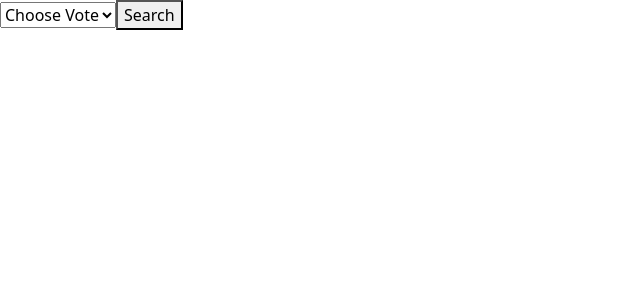
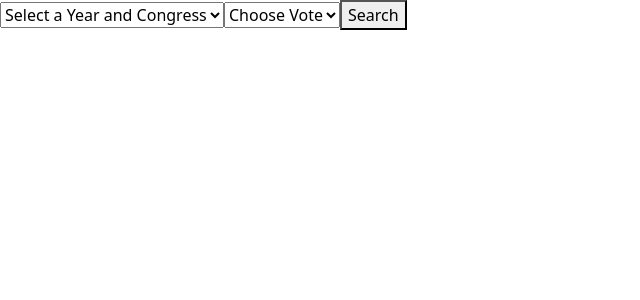
Before and after one commit to krause-matt/senate-vote-comparator-api, a React (Create React App) app: page / in a window 1280 px wide. Shown: the top 300 px of the page, without its empty margins (0-640 px from the left). Built offline with nearby package versions, Linux system fonts and the light colour scheme.

Commit message:
Added 2nd dropdown for selection of which year/congress/session the use would like to search for

```diff
--- a/src/components/App.js
+++ b/src/components/App.js
@@ -2,38 +2,125 @@ import React, {useState, useEffect} from "react"
 import propublica from "../api/propublica"
 
 const App = () => {
+  const [title, setTitle] = useState("")
   const [description, setDescription] = useState("")
   const [rollCall, setRollCall] = useState(null)
+  const [year, setYear] = useState(null)
+  const [congress, setCongress] = useState(null)
+  const [session, setSession] = useState(null)
+  const [totVotes, setTotVotes] = useState(null)
+
+
+  const congress_dates = [
+    {year: "1989", congress: "101", session: "1"},
+    {year: "1990", congress: "101", session: "2"},
+    {year: "1991", congress: "102", session: "1"},
+    {year: "1992", congress: "102", session: "2"},
+    {year: "1993", congress: "103", session: "1"},
+    {year: "1994", congress: "103", session: "2"},
+    {year: "1995", congress: "104", session: "1"},
+    {year: "1996", congress: "104", session: "2"},
+    {year: "1997", congress: "105", session: "1"},
+    {year: "1998", congress: "105", session: "2"},
+    {year: "1999", congress: "106", session: "1"},
+    {year: "2000", congress: "106", session: "2"},
+    {year: "2001", congress: "107", session: "1"},
+    {year: "2002", congress: "107", session: "2"},
+    {year: "2003", congress: "108", session: "1"},
+    {year: "2004", congress: "108", session: "2"},
+    {year: "2005", congress: "109", session: "1"},
+    {year: "2006", congress: "109", session: "2"},
+    {year: "2007", congress: "110", session: "1"},
+    {year: "2008", congress: "110", session: "2"},
+    {year: "2009", congress: "111", session: "1"},
+    {year: "2010", congress: "111", session: "2"},
+    {year: "2011", congress: "112", session: "1"},
+    {year: "2012", congress: "112", session: "2"},
+    {year: "2013", congress: "113", session: "1"},
+    {year: "2014", congress: "113", session: "2"},
+    {year: "2015", congress: "114", session: "1"},
+    {year: "2016", congress: "114", session: "2"},
+    {year: "2017", congress: "115", session: "1"},
+    {year: "2018", congress: "115", session: "2"},
+    {year: "2019", congress: "116", session: "1"},
+    {year: "2020", congress: "116", session: "2"}
+  ]
+
+  const congressList = congress_dates.map((item) => {
+    const c_identify = item.congress === "101" ? "st" : "th"
+    const s_identify = item.session === "1" ? "st" : "nd"
+    return (
+      <option data-year={item.year} data-congress={item.congress} data-session={item.session} value={`year: ${item.year}, congress: ${item.congress}, session: ${item.session}`}>{`${item.year} (${item.congress}${c_identify} - ${item.session}${s_identify})`}</option>
+    )
+  })
+
+  const congressState = (e) => {
+    setYear(e.target.options[e.target.selectedIndex].dataset.year)
+    setCongress(e.target.options[e.target.selectedIndex].dataset.congress)
+    setSession(e.target.options[e.target.selectedIndex].dataset.session)
+  }
 
   useEffect(() => {
     if (rollCall) {
       const getVote = async () => {
-        const response = await propublica.get(`/114/senate/sessions/1/votes/${rollCall}.json`)
+        // const response = await propublica.get(`/114/senate/sessions/1/votes/${rollCall}.json`)
+        const response = await propublica.get(`/${congress}/senate/sessions/${session}/votes/${rollCall}.json`)
+        setTitle(response.data.results.votes.vote.bill.title)
         setDescription(response.data.results.votes.vote.description)
+        console.log(response)
       }
 
       getVote()
+
     }
 
-  },[rollCall])
+    if(year) {
+      const getVoteNum = async () => {
+        const yr_plus_one = (Number(year)+1).toString()
+        // console.log(yr_plus_one)
+        const response = await propublica.get(`senate/votes/${year}-12-05/${yr_plus_one}-01-04.json`)
+        console.log(response.data.results.votes[0].roll_call)
+        console.log("getVoteNum")
+        setTotVotes(response.data.results.votes[0].roll_call)
+      }
+
+      getVoteNum()
+    }
+
+  },[rollCall, year, totVotes])
 
   const voteNum = (e) => {
-    console.log(e)
     setRollCall(e.target.value)
+  }
+
+  const voteList = () => {
+    if(totVotes) {
+      console.log(totVotes)
+      console.log("voteList")
+    }
+
+    // for (let i = 1; i <= totVotes; i++) {
+    //   return (
+    //     <option value={i}>i</option>
+    //   )
+    // }
   }
 
   return (
     <div>
+    <select className="ui search dropdown" onChange={congressState}>
+      <option value="">Select a Year and Congress</option>
+      {congressList}
+    </select>
     <select className="ui search dropdown" onChange={voteNum}>
       <option value="">Choose Vote</option>
       <option value="1">1</option>
       <option value="2">2</option>
       <option value="3">3</option>
-      <option value="4">4</option>
-      <option value="5">5</option>
-      <option value="6">6</option>
+      {voteList()}
     </select>
       <button onClick={() => useEffect}>Search</button>
+      <h5>{title}</h5>
       <div>{description}</div>
     </div>
   )
@@ -59,5 +146,4 @@ const App = () => {
 //   }
 // }
 
-
 export default App
```
